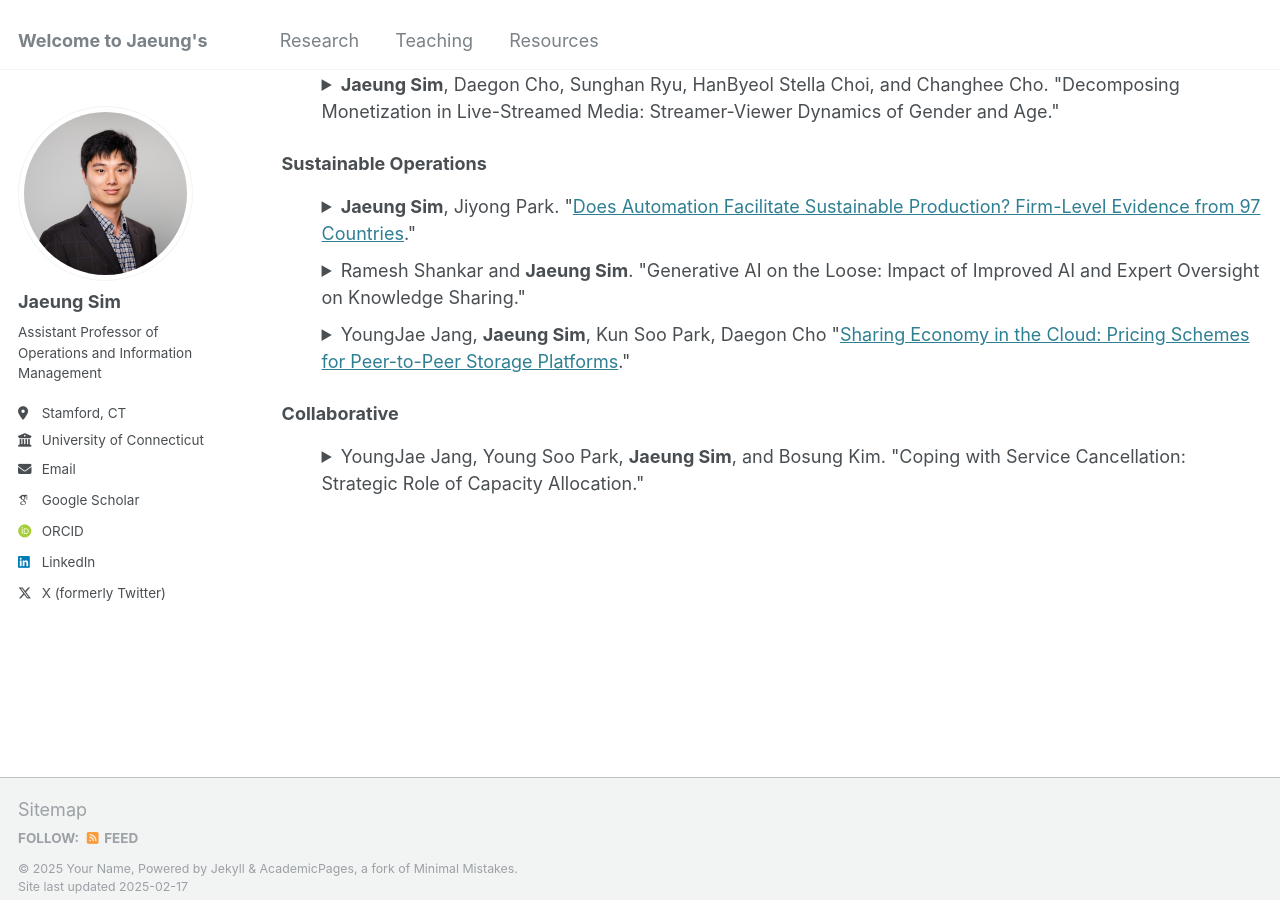
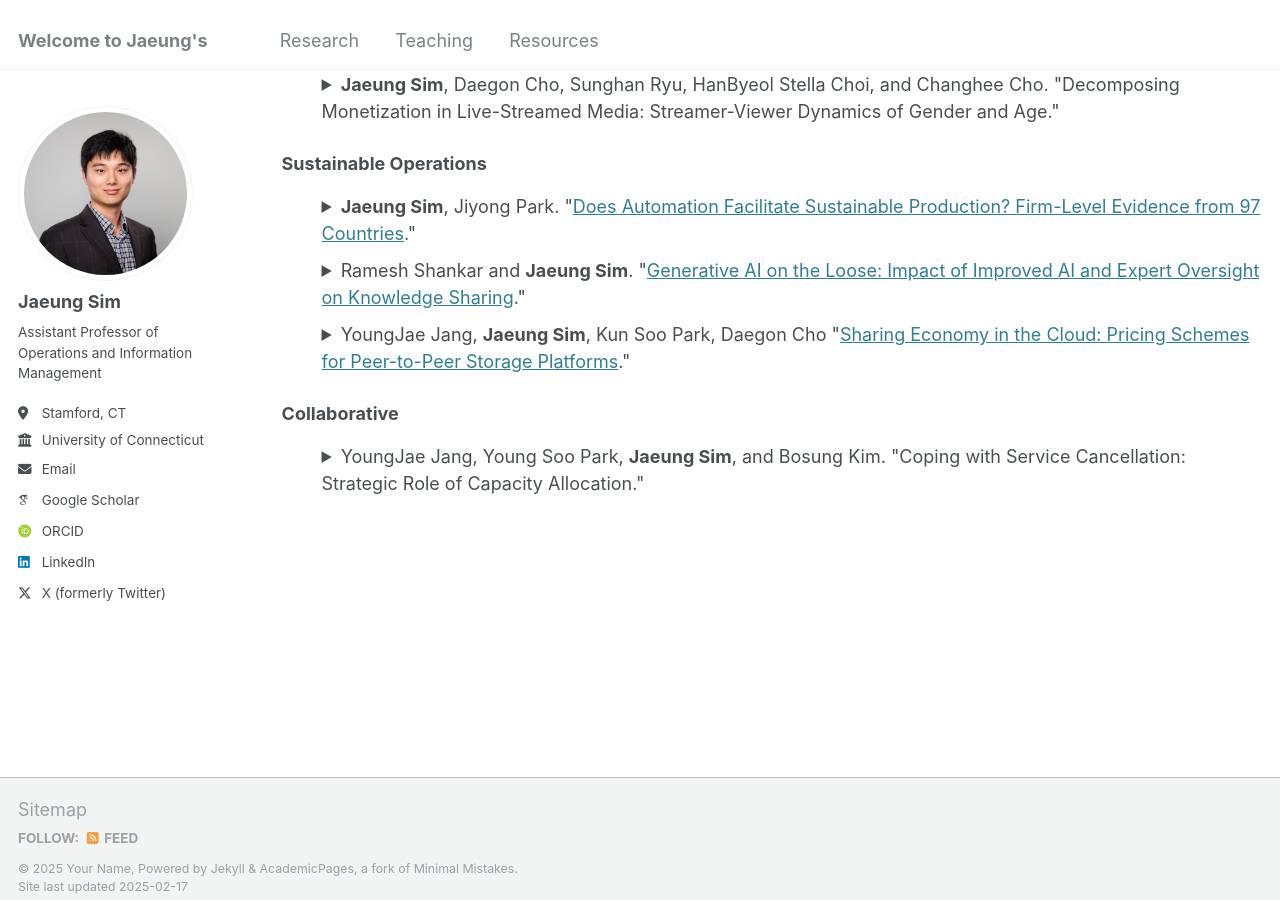
Before and after one commit to jaeungs/jaeungs.github.io, a Jekyll site: the page built from _pages/research.html, in a window 1280 px wide and 900 px high, scrolled down 1722 px. Built offline with Jekyll 4.4.1, drawn with Linux system fonts in a browser that asks for light colours; some web fonts are replaced; part of the change alters nothing that is shown.

```diff
--- a/_pages/research.html
+++ b/_pages/research.html
@@ -246,10 +246,9 @@ Furthermore, I often use stylized models building on economic theories to provid
   <div class="filterDiv platform sustainability AI-ML econometrics">
     <details>
       <summary>Ramesh Shankar and <strong>Jaeung Sim</strong>.
-      "Generative AI on the Loose: Impact of Improved AI and Expert Oversight on Knowledge Sharing."</summary>
+      "<a href="https://papers.ssrn.com/sol3/papers.cfm?abstract_id=4867815">Generative AI on the Loose: Impact of Improved AI and Expert Oversight on Knowledge Sharing</a>."</summary>
       <ul>
         <li>Earlier versions were presented at CIST 2024 and AI/ML/BA Conference @Yale.</li>
-        <li>A preliminary preprint is available at <a href="https://papers.ssrn.com/sol3/papers.cfm?abstract_id=4867815">SSRN 4867815</a>.</li>
         <li>
           <strong>Abstract: </strong>
           Generative Artificial Intelligence (GenAI) is transforming knowledge sharing in organizations by generating content, solving complex problems, and providing instant, dialogue-based interactions. However, limitations such as hallucinations and a lack of contextual understanding pose risks, particularly for novices who struggle to assess AI-generated content. This study examines whether advancements in GenAI reduce these concerns and alleviate the need for expert oversight. Using the release of GPT-4 and Stack Overflow's moderation policy changes as a natural experiment, we find that combining GenAI improvements with strict expert oversight reduces the volume of knowledge-sharing activities while significantly enhancing content quality. In contrast, reduced moderation leads to a proliferation of lower-quality content, underscoring the ongoing need for expert-driven oversight. Our findings also reveal heterogeneous effects across user skill levels: while advanced GenAI tools improve the quality of contributions from middle- and low-skilled users, expert oversight remains crucial in maintaining quality, particularly for novice contributors. These insights highlight the evolving role of GenAI in knowledge sharing and the continued importance of expert intervention in ensuring information reliability.
```
